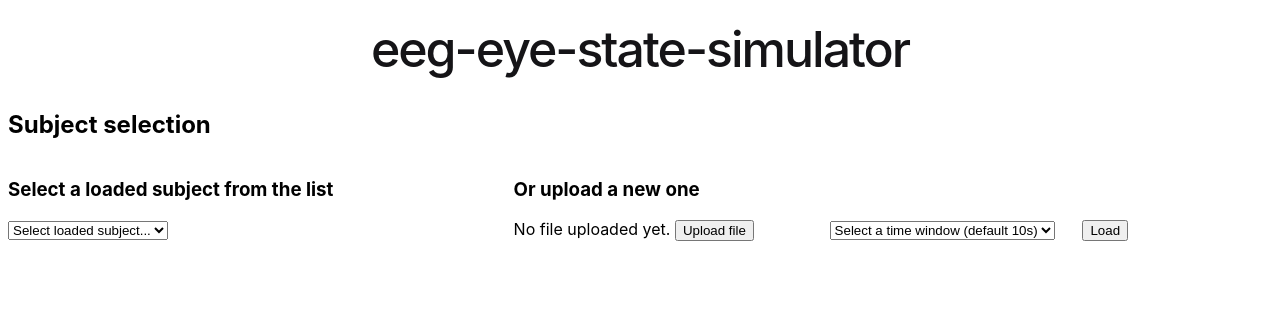
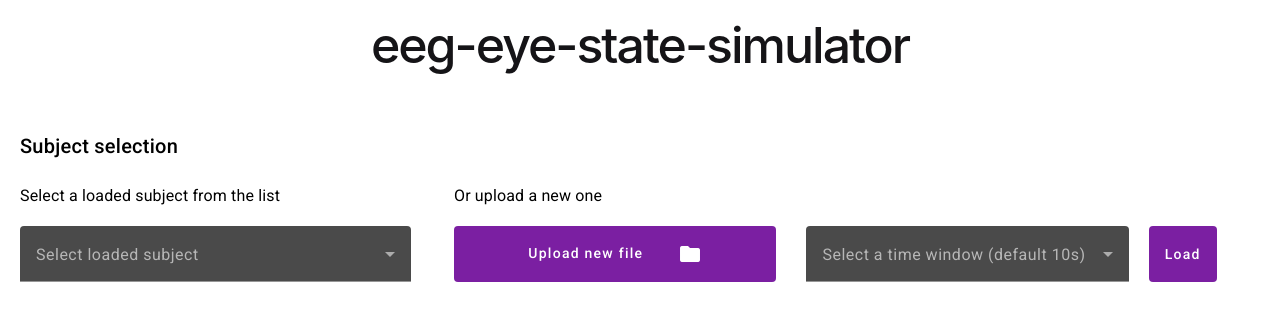
Before and after one commit to pevipe/eeg-eye-state-simulator-frontend, an Angular app in the folder eeg-eye-state-simulator/: page / in a window 1280 px wide. Shown: the top 320 px of the page. Built offline with nearby package versions, Linux system fonts and the light colour scheme.

Commit message:
Aplicado tema Angular Material a subjectcomponent

```diff
--- a/eeg-eye-state-simulator/angular.json
+++ b/eeg-eye-state-simulator/angular.json
@@ -37,6 +37,7 @@
               "src/assets"
             ],
             "styles": [
+              "@angular/material/prebuilt-themes/purple-green.css",
               "src/styles.scss"
             ],
             "scripts": [],
@@ -102,6 +103,7 @@
               "src/assets"
             ],
             "styles": [
+              "@angular/material/prebuilt-themes/purple-green.css",
               "src/styles.scss"
             ],
             "scripts": []
--- a/eeg-eye-state-simulator/package.json
+++ b/eeg-eye-state-simulator/package.json
@@ -17,6 +17,7 @@
     "@angular/compiler": "^17.0.0",
     "@angular/core": "^17.0.0",
     "@angular/forms": "^17.0.0",
+    "@angular/material": "~17.3.7",
     "@angular/platform-browser": "^17.0.0",
     "@angular/platform-browser-dynamic": "^17.0.0",
     "@angular/platform-server": "^17.0.0",
--- a/eeg-eye-state-simulator/src/app/app.component.html
+++ b/eeg-eye-state-simulator/src/app/app.component.html
@@ -1,7 +1,7 @@
 
-<main class="main">
-  <h1>{{title}}</h1>
-</main>
+<!-- <main class="main">
+
+</main> -->
 
 <!-- * * * * * * * * * * * * * * * * * * * * * * * * * * * * * * * * -->
 <!-- * * * * * * * * * * * The content above * * * * * * * * * * * * -->
@@ -10,6 +10,9 @@
 <!-- * * * * * * * * * * * * * * * * * * * * * * * * * * * * * * * * -->
 <!-- * * * * * * * * * * End of Placeholder  * * * * * * * * * * * * -->
 <!-- * * * * * * * * * * * * * * * * * * * * * * * * * * * * * * * * -->
-<app-subject></app-subject>
+<h1 style="text-align: center; margin-top: 20px;">{{title}}</h1>
+<div style="height:40px"></div>
+
+<app-subject style="margin-left:20px; margin-right:20px"></app-subject>
 
 <router-outlet></router-outlet>
--- a/eeg-eye-state-simulator/src/app/app.module.ts
+++ b/eeg-eye-state-simulator/src/app/app.module.ts
@@ -5,6 +5,13 @@ import { AppRoutingModule } from './app-routing.module';
 import { AppComponent } from './app.component';
 import { SubjectComponent } from './subject/subject.component';
 import { provideHttpClient, withFetch } from '@angular/common/http';
+import { provideAnimationsAsync } from '@angular/platform-browser/animations/async';
+import { MatInputModule } from '@angular/material/input';
+import { MatSelectModule } from '@angular/material/select';
+import { MatFormFieldModule} from '@angular/material/form-field';
+import {MatIconModule} from '@angular/material/icon';
+import {MatButtonModule} from '@angular/material/button';
+
 
 @NgModule({
   declarations: [
@@ -13,11 +20,14 @@ import { provideHttpClient, withFetch } from '@angular/common/http';
   ],
   imports: [
     BrowserModule,
-    AppRoutingModule
+    AppRoutingModule,
+    MatFormFieldModule, MatInputModule, MatSelectModule,
+    MatIconModule, MatButtonModule,
   ],
   providers: [
     provideClientHydration(),
     provideHttpClient(withFetch()),
+    provideAnimationsAsync(),
   ],
   bootstrap: [AppComponent]
 })
--- a/eeg-eye-state-simulator/src/app/subject/subject.component.html
+++ b/eeg-eye-state-simulator/src/app/subject/subject.component.html
@@ -1,34 +1,53 @@
-<h2>Subject selection</h2>
-
-
-<div id="selection" style="display:inline-block; width: 40%">
-<h3>Select a loaded subject from the list</h3>
-<select id="subjectSelect"  (change)="onSubjectSelected($event)">
-    <option value="" disabled selected>{{ subjectDefaultText }}</option>
-    <option *ngFor="let subject of subject_list" [value]="subject">{{ subject }}</option>
-</select>
-</div>
-
+<h2 style="margin-left:20px">Subject selection</h2>
 
 <input type="file" class="file-input" (change)="onFileSelected($event)" [accept]=requiredFileType #fileUpload>
 
+<div class="grid-container" style="display:grid; grid-template-columns: 35% 65%; margin:20px">
+    <!-- Section titles -->
+    <div class="grid-item">
+        <h3>Select a loaded subject from the list</h3>
+    </div>
+    <div class="grid-item">
+        <h3>Or upload a new one</h3>
+    </div>
 
-<div class="file-upload" style="display:inline-block; width: 25%">
-    <h3>Or upload a new one</h3>
-    {{fileName || "No file uploaded yet."}}
+    <!-- Subject selection  -->
+    <div class="grid-item" style="vertical-align: top;">
+        <mat-form-field style="width:90%; height: 100%">
+            <mat-label>Select loaded subject</mat-label>
+            <mat-select (selectionChange)="onSubjectSelected($event.value)">
+            <mat-option *ngFor="let subject of subject_list" [value]="subject">{{ subject }}</mat-option>
+            </mat-select>
+        </mat-form-field>
+    </div>
 
-    <button (click)="fileUpload.click()">
-        Upload file
-    </button>
+    <div class="grid-item" style="vertical-align: top; ">
+        <!-- Upload new subject -->
+        <div class="file-upload" style="display:inline-block; width: 40%">
+            <button mat-flat-button color="primary" style="width: 100%; height:56px" (click)="fileUpload.click()">
+                <div *ngIf="fileName; else showUpload">
+                    {{fileName}}
+                </div>
+                <ng-template #showUpload>
+                    Upload new file
+                    <mat-icon style="vertical-align: middle; text-align: right; margin-left:30px;">folder</mat-icon>
+                </ng-template>
+            </button>
+        </div>
+
+        <!-- Select time window -->
+        <div style="width:40%; display:inline-block; vertical-align: top; margin-left: 30px">
+            <mat-form-field style="width: 100%">
+                <mat-label>Select a time window (default 10s)</mat-label>
+                <mat-select (selectionChange)="onWindowSelected($event.value)">
+                <mat-option *ngFor="let window of windowList" [value]="window">{{ window }}</mat-option>
+                </mat-select>
+            </mat-form-field>
+        </div>
+        <button mat-flat-button color="primary" style="height:56px; margin-left:20px; vertical-align: top; display: inline-block" (click)="onLoadClicked()">
+            Load
+        </button>
+    </div>
+
+
 </div>
-
-<div style="display:inline-block; width: 20%">
-<select id="windowSelect" (change)="onWindowSelected($event)">
-    <option value="" disabled selected>{{ windowDefaultText }}</option>
-    <option *ngFor="let window of windowList" [value]="window">{{ window }}</option>
-</select>
-</div>
-
-<button (click)="onLoadClicked()">
-    Load
-</button>
--- a/eeg-eye-state-simulator/src/app/subject/subject.component.ts
+++ b/eeg-eye-state-simulator/src/app/subject/subject.component.ts
@@ -30,8 +30,8 @@ export class SubjectComponent implements OnInit {
     });
   }
 
-  onSubjectSelected(event: any): void {
-    this.selectedSubject = event.target.value;
+  onSubjectSelected(subject: string): void {
+    this.selectedSubject = subject;
   }
 
   onFileSelected(event: any): void {
@@ -46,8 +46,8 @@ export class SubjectComponent implements OnInit {
     }
   }
 
-  onWindowSelected(event: any): void {
-    this.selectedWindow = event.target.value;
+  onWindowSelected(window: string): void {
+    this.selectedWindow = window;
   }
 
   onLoadClicked(): void {
--- a/eeg-eye-state-simulator/src/index.html
+++ b/eeg-eye-state-simulator/src/index.html
@@ -6,8 +6,10 @@
   <base href="/">
   <meta name="viewport" content="width=device-width, initial-scale=1">
   <link rel="icon" type="image/x-icon" href="favicon.ico">
+  <link href="https://fonts.googleapis.com/css2?family=Roboto:wght@300;400;500&display=swap" rel="stylesheet">
+  <link href="https://fonts.googleapis.com/icon?family=Material+Icons" rel="stylesheet">
 </head>
-<body>
+<body class="mat-typography">
   <app-root></app-root>
 </body>
 </html>
--- a/eeg-eye-state-simulator/src/styles.scss
+++ b/eeg-eye-state-simulator/src/styles.scss
@@ -1 +1,4 @@
 /* You can add global styles to this file, and also import other style files */
+
+html, body { height: 100%; }
+body { margin: 0; font-family: Roboto, "Helvetica Neue", sans-serif; }
```
Also changed, not shown: 1 other file (tests, documents, lock files or other folders).
